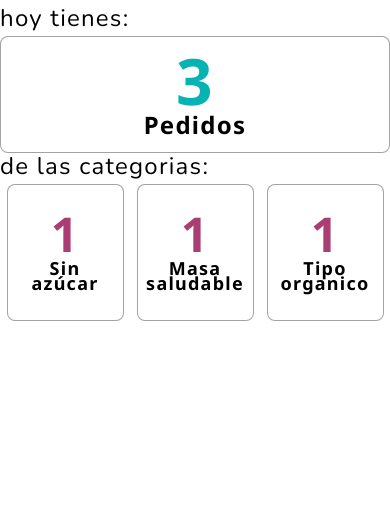
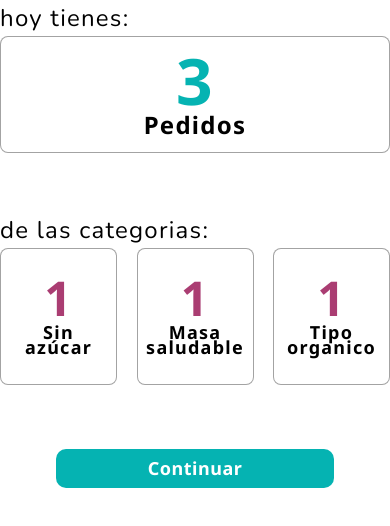
Before and after one commit to masasorganization/masas-web, a React (Create React App) app: page /report in a window 390 px wide. Shown: the top 526 px of the page. Built offline with nearby package versions, Linux system fonts and the light colour scheme.

Commit message:
smallest breakpoint style added

```diff
--- a/src/pages/admin/report.jsx
+++ b/src/pages/admin/report.jsx
@@ -68,14 +68,14 @@ function QuickReport() {
           <Typography sx={{ ...cuerpoPrincipal }}>{'Pedidos'}</Typography>
         </Box>
       </Box>
-      <Box sx={{ height: '168px' }}>
+      <Box sx={{ height: '168px', mt: { xs: '64px', md: '40px' } }}>
         <Typography sx={{ ...subtitulos }}>{'de las categorias:'}</Typography>
         <Box
           sx={{
             display: 'flex',
             flexDirection: 'row',
             alignItems: 'center',
-            justifyContent: 'space-around'
+            justifyContent: 'space-between'
           }}
         >
           {/* Primera Caja */}
@@ -102,6 +102,20 @@ function QuickReport() {
               {'Tipo organico'}
             </Typography>
           </Box>
+        </Box>
+        <Box
+          sx={{
+            height: { xs: '103px', md: '118px' },
+            width: '100%',
+            display: 'flex',
+            flexDirection: 'column',
+            alignItems: 'center',
+            justifyContent: 'flex-end'
+          }}
+        >
+          <Button variant='contained' color='primary' sx={{ ...botonLogin }}>
+            Continuar
+          </Button>
         </Box>
       </Box>
     </>
@@ -140,7 +154,6 @@ const subtitulos = {
   fontWeight: 300,
   fontSize: '1.5rem',
   letterSpacing: '1.25px'
-  //lineHeight: '1rem'
 }
 
 const cuerpoPrincipal = {
@@ -181,6 +194,23 @@ const numeroSecundario = {
   color: '#AA3D72'
 }
 
+const botonLogin = {
+  backgroundColor: '#05B3B2',
+  width: { xs: '278px' },
+  height: '39px',
+  textTransform: 'none',
+  fontFamily: 'Noto Sans, sans-serif',
+  fontSize: '1.125rem',
+  fontWeight: '700',
+  borderRadius: '10px',
+  boxShadow: 'none',
+  '&:hover': {
+    backgroundColor: '#00928e',
+    boxShadow: 'none'
+  }
+}
+
+// eslint-disable-next-line
 function OldReport() {
   return (
     <div>
```
Also changed, not shown: src/components/admin/BoxManagement.jsx (+9 -10 lines), src/assets/descargar.jpg (deleted).
